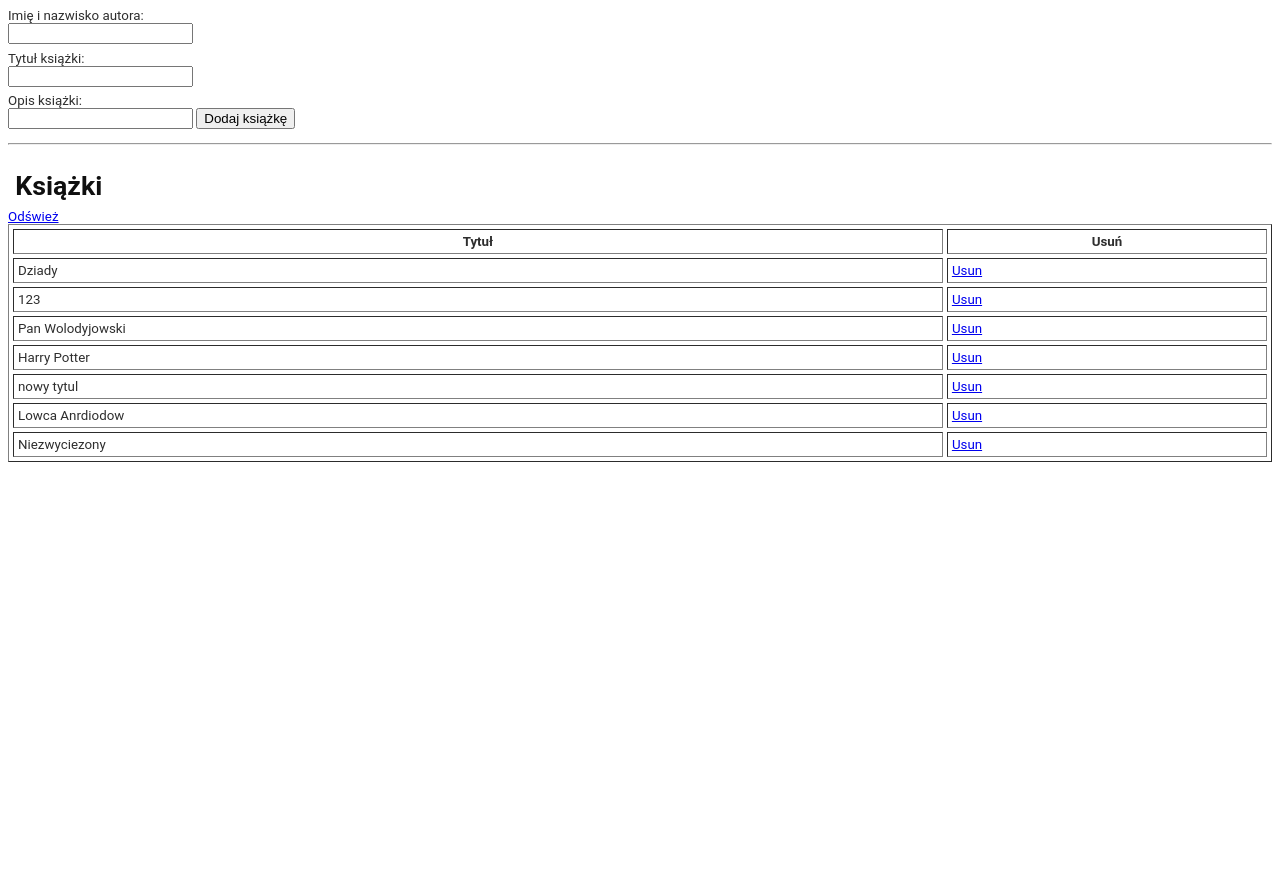
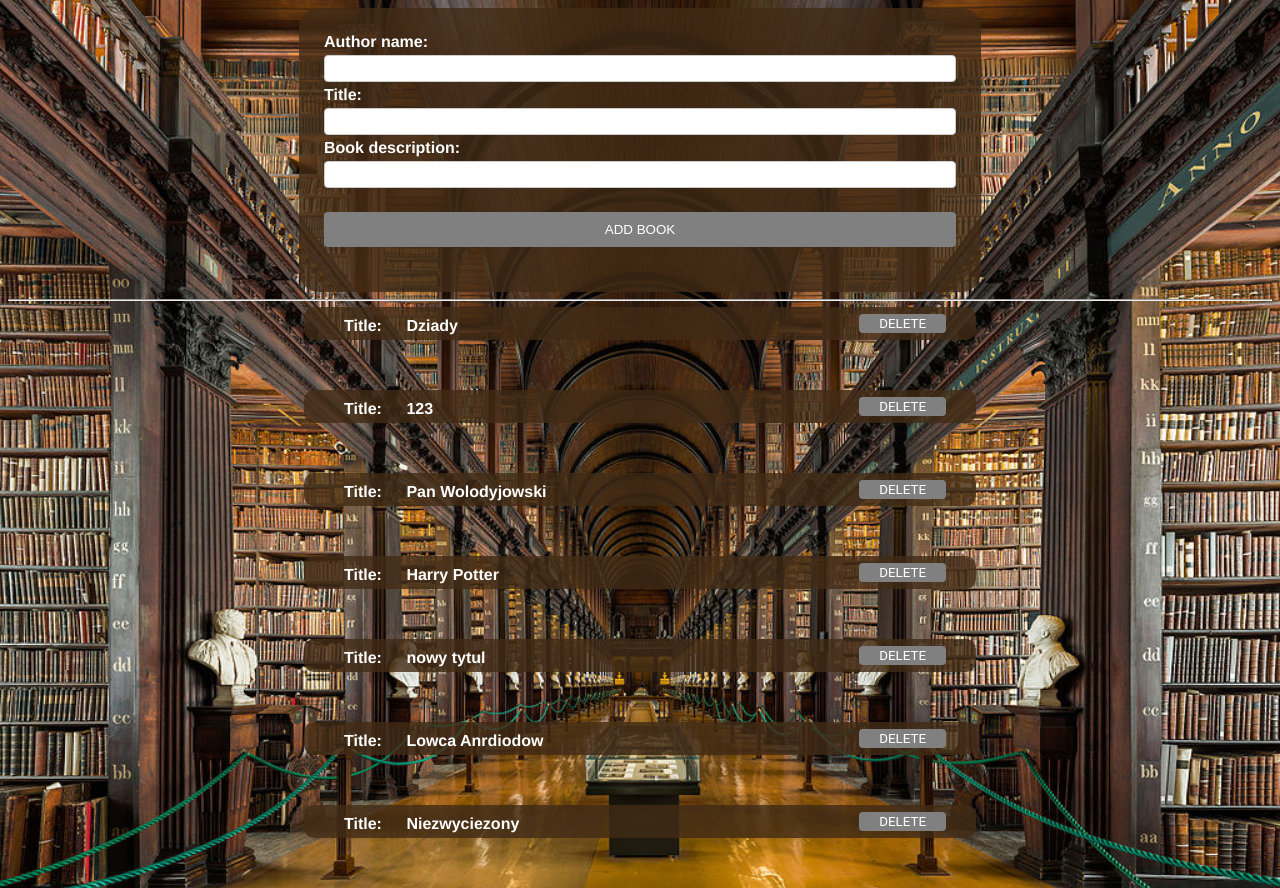
Before and after one commit to patryktokarski/borrow_a_book, a PHP site: page / in a window 1280 px wide. Before the commit the page ends 462 px from the top, so only its background shows below. Run offline with PHP 8.4, Linux system fonts and the light colour scheme; data comes from the database, SQL or seed files in the repository; a stand-in replaces the project's code that opens the database connection; some libraries are stand-ins or nearby versions.

Commit message:
optimised code

```diff
--- a/css/style.css
+++ b/css/style.css
@@ -1,11 +1,56 @@
 label {
     display: block;
+    color: white;
+    font-family: Helvetica;
+    font-weight: bold;
+    font-size: medium;
 }
 
 body {
     font-family: Roboto, Helvetica, sans-serif;
     font-size: 10pt;
-    color: #2e2e2e;
+    background-image: url("library2.jpg");
+    background-repeat: no-repeat;
+    background-size: cover;
+}
+
+input {
+    width: 100%;
+    padding: 5px 15px;
+    margin: 4px 0;
+    display: inline-block;
+    border: 1px solid #ccc;
+    border-radius: 4px;
+    box-sizing: border-box;
+}
+
+input[type = text]:hover {
+    border-color: #412B16;
+}
+
+input[type = submit] {
+    width: 100%;
+    background-color: grey;
+    color: white;
+    padding: 10px 20px;
+    margin: 20px 0;
+    border: none;
+    border-radius: 4px;
+    cursor: pointer;
+
+}
+
+input[type=submit]:hover {
+    background-color: #45a049;
+}
+
+div.AddBookCont {
+    margin: auto;
+    border-radius: 20px;
+    background-color: rgba(65, 43, 22, 0.8);
+    padding: 25px;
+    width: 50%;
+
 }
 
 h1 {
@@ -18,24 +63,19 @@ h1 {
 }
 
 p {
-    margin-top: 0;
-    padding: 4pt;
-    color: #0f0f0f;
-}
-
-input[type="text"] {
-  margin-bottom: 5pt;
-
-}
-
-tr.editForm {
-  background-color: lime;
+    color: white;
+    font-family: Helvetica;
+    font-weight: bold;
+    font-size: 20px;
+    display: inline-block;
 }
 
 a.save, a.cancelSave {
     /*  color: white;*/
     font-weight: bold;
     text-decoration: underline;
+    color: white;
+    text-align: center;
 }
 
 a.cancelSave {
@@ -44,16 +84,145 @@ a.cancelSave {
 
 div.ajaxStatus {
     position: absolute;
-  top: 10px;
-  right: 10px;
-  background: green;
+    top: 20px;
+    right: 30px;
+    background: #4CAF50;
     font-size:8pt;
     color: #fff;
     padding: 5pt;
     display: none;
+    width: 50px;
 }
 
 .saveForm, .cancelForm {
-    display: block;
-    margin: 5px;
+
+    background-color: grey;
+    color: white;
+    padding: 2px 20px;
+    margin: 20px 0;
+    border: none;
+    border-radius: 4px;
+    cursor: pointer;
+    text-decoration: none;
+
 }
+
+div#MainTitle {
+    font-size: 20px;
+    font-weight: bold;
+    padding: 10px;
+    position: fixed;
+    color: white;
+}
+
+div.book {
+    background-color: rgba(65, 43, 22, 0.8);
+    width: 50%;
+    margin: auto;
+    border-radius: 10px;
+    margin-bottom: 50px;
+    padding: 0 20px;
+
+}
+
+div.deleteBtn {
+    right: 10px;
+    text-align: right;
+    position: relative;
+    top: -9px;
+    z-index: 1;
+}
+
+.btn {
+    position: relative;
+    color: white;
+}
+
+span.titleSpan {
+    border: 1px;
+    border-color: white;
+    font-family: Helvetica;
+    font-size: 16px;
+    font-weight: bold;
+    color: white;
+    position: relative;
+    top: 10px;
+    left: 10px;
+    padding: 10px 10px;
+    z-index: 2;
+    padding-right: 40%;
+    cursor: pointer;
+
+}
+
+span {
+    font-weight: bold;
+    font-family: Helvetica;
+    font-size: 16px;
+    color: white;
+    position: relative;
+    left: 10px;
+    padding: 10px 10px;
+}
+
+.editForm {
+    display:inline-block;
+    width: 100%;
+}
+
+a#refresh {
+    color: white;
+}
+
+.editBtn {
+    text-align: right;
+    position: relative;
+    right: 10px;
+    margin: 0px 0;
+    top: -10px;
+
+}
+
+.removeBtn {
+
+    background-color: grey;
+    color: white;
+    padding: 2px 20px;
+    margin: 20px 0;
+    border: none;
+    border-radius: 4px;
+    cursor: pointer;
+    text-decoration: none;
+}
+
+.edit {
+    background-color: grey;
+    color: white;
+    padding: 2px 20px;
+    margin: 20px 0;
+    border: none;
+    border-radius: 4px;
+    cursor: pointer;
+    text-decoration: none;
+}
+
+.optionBtn {
+    margin: 10px 0;
+    text-align: center;
+}
+
+.removeBtn:hover {
+    background-color: #45a049;
+}
+
+.cancelForm:hover {
+    background-color: #45a049;
+}
+
+.saveForm:hover {
+    background-color: #45a049;
+}
+
+.edit:hover {
+    background-color: #45a049;
+}
--- /dev/null
+++ b/db.config.inc.php
@@ -0,0 +1,14 @@
+<?php
+
+/*
+ * To change this license header, choose License Headers in Project Properties.
+ * To change this template file, choose Tools | Templates
+ * and open the template in the editor.
+ * 127.0.0.1
+ */
+define("DB_HOST", "localhost");
+define("DB_USER", "root");
+define("DB_PASS", "CodersLab");
+define("DB_DATABASE", "test");
+
+?>
--- a/index.html
+++ b/index.html
@@ -1,6 +1,7 @@
 <!DOCTYPE html>
 <html lang="en">
     <head>
+        <title>Library</title>
         <meta charset="UTF-8">
         <link rel="stylesheet" href="css/style.css">
         <script src="js/jquery-3.1.1.min.js"></script>
@@ -9,29 +10,18 @@
     <body>
 
         <div class="ajaxStatus">saving...</div>
-
-        <form id="addbook">
-            <label>Imię i nazwisko autora:</label>
-            <input type="text" name="author">
-
-            <label>Tytuł książki:</label>
-            <input type="text" name="name">
-
-            <label>Opis książki:</label>
-            <input type="text" name="book_desc">
-
-            <input type="submit" value="Dodaj książkę">
-        </form>
-
+        <div class="AddBookCont">
+            <form id="addbook">
+                <label>Author name:</label>
+                <input type="text" name="author">
+                <label>Title:</label>
+                <input type="text" name="name">
+                <label>Book description:</label>
+                <input type="text" name="book_desc">
+                <input type="submit" value="ADD BOOK">
+            </form>
+        </div>
         <hr/>
-
-        <h1>Książki</h1>
-        <a id="refresh" href="#">Odśwież</a>
-        <table id="ksiazki" border="1" cellspacing="4" cellpadding="4" width="100%">
-            <tr>
-                <th>Tytuł</th>
-                <th>Usuń</th>
-            </tr>
-        </table>
+        <div id="books"></div>
     </body>
 </html>
--- a/js/app.js
+++ b/js/app.js
@@ -5,24 +5,36 @@ $(document).ready(function() {
     function loadBooks() {
         $('div.ajaxStatus').toggle();
         $.get(endpoint, function(json) {
-            $('table#ksiazki').find('tr.book').remove();
-            $('table#ksiazki .info').remove();
-            $('table#ksiazki .editForm').remove();
+            $('div#books').find('.book').remove();
+            $('div#books .info').remove();
+            $('div#books .editForm').remove();
             var books = JSON.parse(json);
 
             for (var i = 0; i < books.length; i++) {
-                var book = $('<tr class="book" data-book-id='+ books[i].id + '>\n\
-                                <td class="title">'+ books[i].name +'</td>\n\
-                                <td><a class="remove" href="#">Usun</a></td></tr>');
+                var book = $('<div class="book" data-book-id='+ books[i].id + '><span class="titleSpan">Title: \n\
+                              <span class="title">'+ books[i].name +'</span></span>\n\
+                              <div class="deleteBtn btn"><a class="removeBtn btn" href="#">DELETE</a></div></div>');
 
-                $('table#ksiazki').append(book);
+                $('div#books').append(book);
 
 
-                var informations = $('<div class="info" data-book-id="'+books[i].id+'" style = "display:none">\n\
-                                    <p> '+ books[i].author +'</p><p>'+ books[i].book_desc +'</p>\n\
-                                    <a class="edit" href="#">Edytuj</a></div>');
+                var informations = $('<div class="info" style = "display:none">\n\
+                                    <div class="author"><span class = "author">' + books[i].author +'</span></div>\n\
+                                    <div class="description"><span class = "desc">' + books[i].book_desc + '</span></div>\n\
+                                    <div class="editBtn"><a class="edit btn" href="#">EDIT</a></div></div>');
 
-                book.after(informations);
+                book.append(informations);
+
+                var editForm = $('<div class = "editForm" style = "display: none">\n\
+                                  <p>Formularz edycji</p><hr>\n\
+                                  <label>Title:</label><input name = "name" value ="' + books[i].name + '">\n\
+                                  <label>Author:</label><input name = "author" value ="' + books[i].author + '">\n\
+                                  <label>Description:</label><input name = "book_desc" value ="' + books[i].book_desc + '">\n\
+                                  <div class = "optionBtn"><a class = "saveForm btn" href = "#">SAVE</a>\n\
+                                  <a class = "cancelForm btn" href = "#">CANCEL</a></div>\n\
+                                  </div>');
+
+                informations.append(editForm);
 
             }
             $('div.ajaxStatus').toggle();
@@ -31,43 +43,22 @@ $(document).ready(function() {
 
     loadBooks();
 
-    $('table#ksiazki').on('click', '.title',function() {
-        var bookId = $(this).parent().attr('data-book-id');
-        $('div[data-book-id="' + bookId + '"]').slideToggle();
+    $('div#books').on('click', '.titleSpan',function() {
+
+        var bookId = $(this).parent().data('book-id');
+        $('[data-book-id=' + bookId + ']').find('div.info').slideToggle();
+    });
+
+    $('div#books').on('click', '.edit', function(e) {
+
+        e.preventDefault();
+        var bookId = $(this).parents('div.book').data('book-id');
+        $('[data-book-id=' + bookId + ']').find('.editForm').slideDown();
 
     });
 
-    $('a#refresh').on('click', function() {
-        loadBooks();
-    });
+    function updateBook(authorVal, nameVal, book_descVal, book_idVal) {
 
-    $('table#ksiazki').on('click', '.edit', function() {
-
-        var name = $(this).parent().prev().find('td.title').text();
-        var author = $(this).parent().first().find('p').eq(0).text();
-        var book_desc = $(this).parent().first().find('p').eq(1).text();
-
-        if(!$(this).parent().next().hasClass('editForm')) {
-             var editForm = $('<div class="editForm" data-book-id = "'+ $(this).parent().attr('data-book-id') +'"style="display:none">\n\
-                                 <p>Formularz edycji</p>\n\
-                                 <label>Tytuł:</label><input name="name" value="' + name + '">\n\
-                                 <label>Autor:</label><input name="author" value="' + author + '">\n\
-                                 <label>Opis ksiazki:</label><input name="book_desc" value="' + book_desc + '">\n\
-                                 <a class="saveForm" href="#">Zapisz</a>\n\
-                                 <a class="cancelForm" href="#">Anuluj</a>\n\
-                               </div>');
-             $(this).parent().after(editForm);
-        }
-        $(this).parent().next().slideDown();
-
-    });
-
-
-    $('table#ksiazki').on('click', '.cancel', function() {
-        $('div.editForm').remove();
-    });
-
-    function updateBook(authorVal, nameVal, book_descVal, book_idVal) {
         $('div.ajaxStatus').toggle();
 
 	$.post(endpoint, {
@@ -77,10 +68,9 @@ $(document).ready(function() {
             book_id: book_idVal
         })
         .done(function(json) {
-            console.log(json);
 
-            $('table#ksiazki').find('div.editForm').remove();
-            $('table#ksiazki').find('div.info').remove();
+            $('div#books').find('div.editForm').remove();
+            $('div#books').find('div.info').remove();
 
             loadBooks();
         })
@@ -92,24 +82,28 @@ $(document).ready(function() {
         });
     }
 
-    $('table#ksiazki').on('click', 'a.saveForm', function(event) {
+    $('div#books').on('click', 'a.saveForm', function(event) {
+
         event.preventDefault();
-        var bookId = $(this).parent().data('book-id');
-	var author = $(this).parents('div.editForm').find('input[name="author"]').prop('value');
-	var name = $(this).parents('div.editForm').find('input[name="name"]').prop('value');
-	var book_desc = $(this).parents('div.editForm').find('input[name="book_desc"]').prop('value');
-	var book_id = $(this).parent().prev().prev().data('book-id');
+        var bookId = $(this).parents('div.book').data('book-id');
+        var author = $('[data-book-id =' + bookId + ']').find('input[name="author"]').prop('value');
+        var title = $('[data-book-id =' + bookId + ']').find('input[name="name"]').prop('value');
+        var book_desc = $('[data-book-id =' + bookId + ']').find('input[name="book_desc"]').prop('value');
 
-	updateBook(author, name, book_desc, book_id);
+	    updateBook(author, title, book_desc, bookId);
     });
 
 
-    $('table#ksiazki').on('click', 'a.cancelForm', function() {
-    $(this).parents('div').remove();
+    $('div#books').on('click', 'a.cancelForm', function(e) {
+
+        e.preventDefault();
+        var bookId = $(this).parents('div.book').data('book-id');
+        $('[data-book-id = ' + bookId + ']').find('.editForm').slideUp();
 
     });
 
     function addBook(authorVal, nameVal, book_descVal) {
+
         $('div.ajaxStatus').toggle();
 
         $.ajax({
@@ -132,16 +126,17 @@ $(document).ready(function() {
     }
 
     $('form#addbook').find('input[type="submit"]').click(function() {
+
         event.preventDefault();
         var author = $(this).parent().find('input[name="author"]').prop('value');
         var name = $(this).parent().find('input[name="name"]').prop('value');
         var book_desc = $(this).parent().find('input[name="book_desc"]').prop('value');
 
-	console.log(author + name + book_desc);
 	    addBook(author, name, book_desc);
     });
 
     function removeBook(bookId) {
+
         $('div.ajaxStatus').toggle();
 
         $.ajax({
@@ -151,7 +146,6 @@ $(document).ready(function() {
                 dataType: 'json'
         })
         .done(function(json) {
-            console.log(json);
                 loadBooks();
         })
         .fail(function(xhr) {
@@ -162,9 +156,9 @@ $(document).ready(function() {
         })
     }
 
-    $('table#ksiazki').on('click', 'a.remove', function() {
-	var bookId = $(this).parents('tr.book').first().data('book-id');
-	if ( confirm('Czy na pewno chcesz usunąć książkę (id:' + bookId + ')') ) {
+    $('div#books').on('click', 'a.removeBtn', function() {
+        var bookId = $(this).parent().parent().data('book-id');
+        if ( confirm('Do you really want to delete this book: (id:' + bookId + ')') ) {
                 removeBook(bookId);
         }
     });
```
Also changed, not shown: nbproject/project.xml (added, +9 -0 lines), css/library.jpg (added), css/library2.jpg (added), 2 other files. Lines whose indentation alone changed are shown as unchanged.
